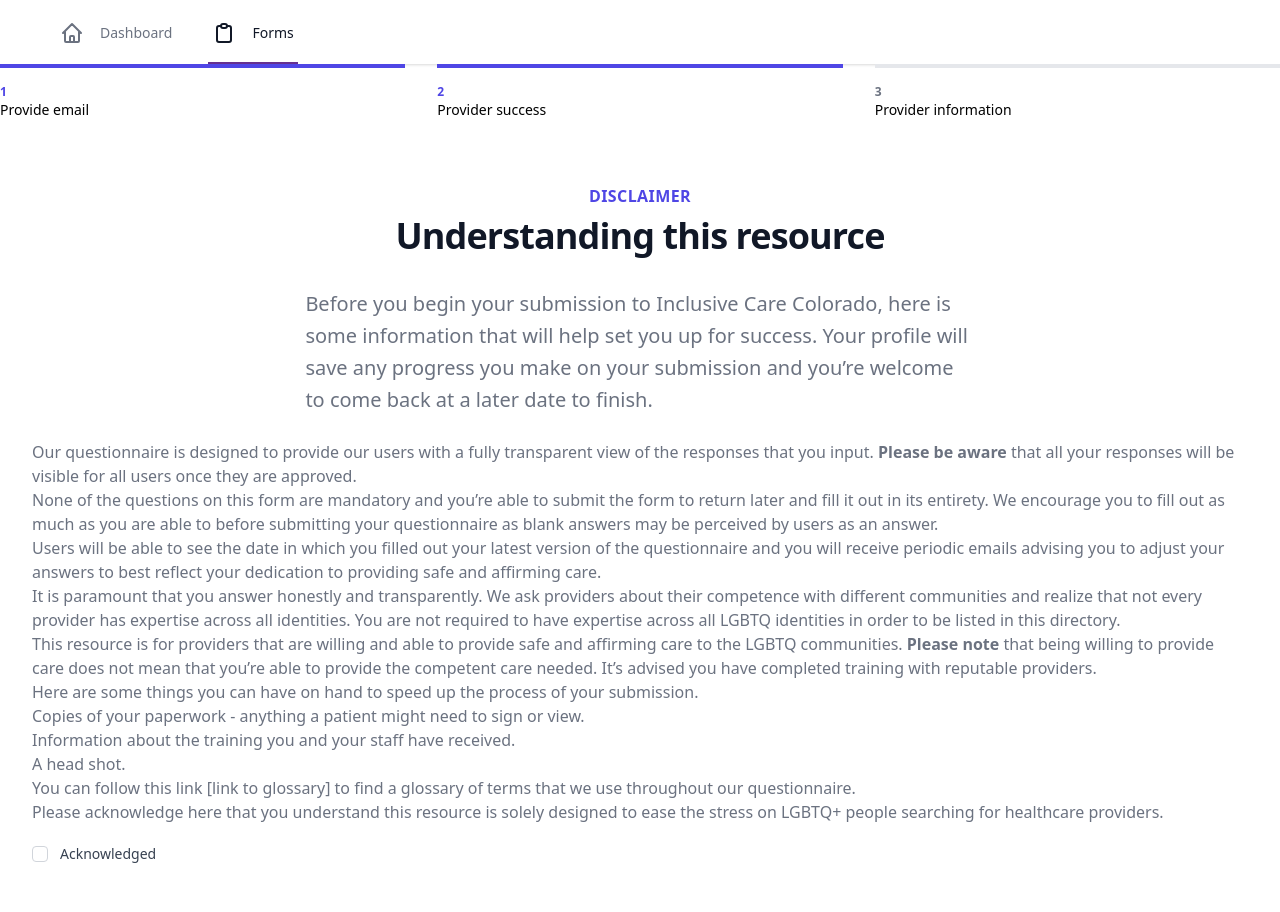
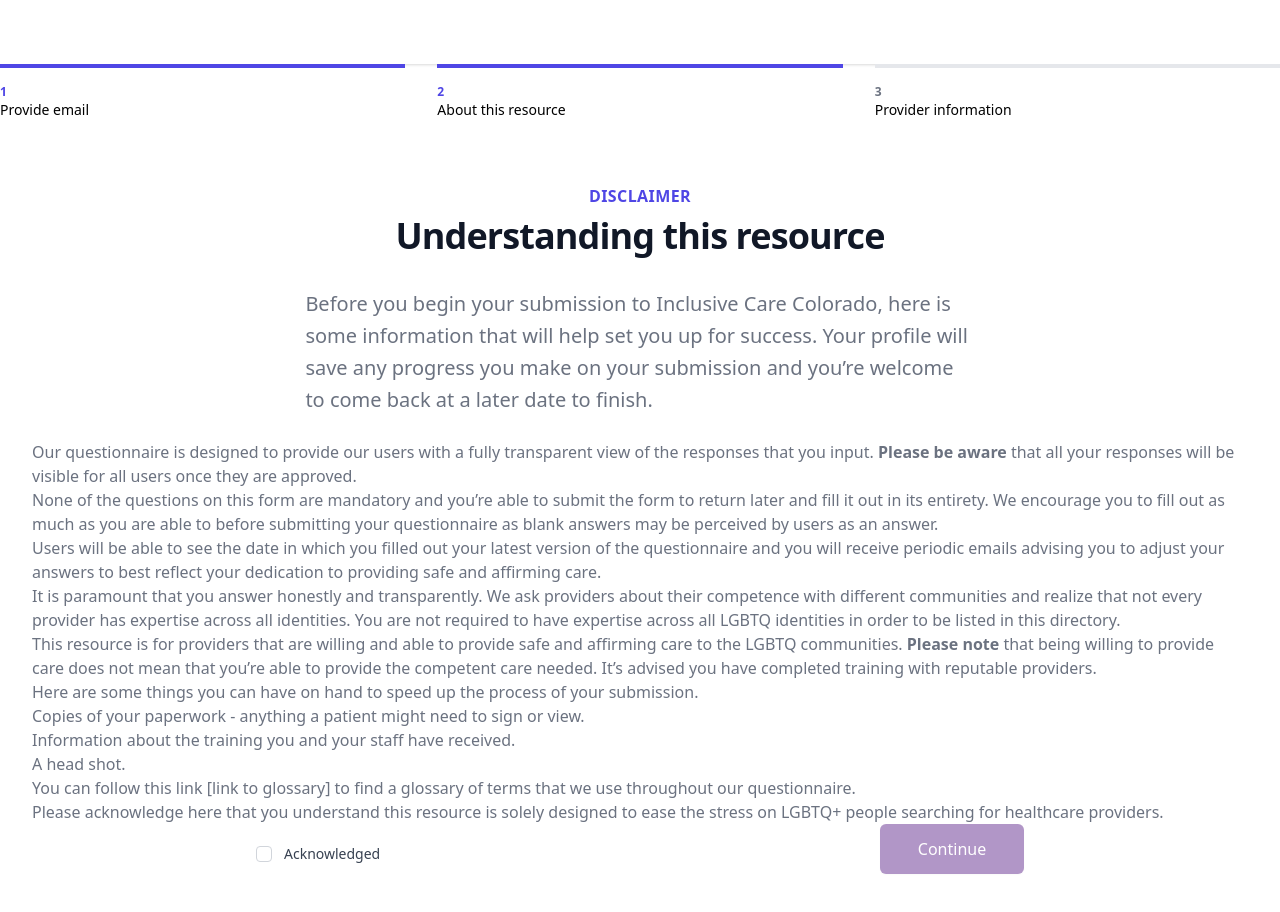
Before and after one commit to OutBoulderCounty/icc-provider-ui, a React (Create React App) app: page /admin/forms in a window 1280 px wide. Both pictures are taken after typing "name@example.com" into the empty fields and a click on the button "Sign in". Shown: the top 912 px of the page. Built offline with nearby package versions, Linux system fonts and the light colour scheme; what @tailwindcss/typography would draw is missing.

Commit message:
updated button on disclaimer to be disabled when box not checked

```diff
--- a/src/components/button.tsx
+++ b/src/components/button.tsx
@@ -6,6 +6,7 @@ type Props = {
   onClick?: () => null
   className?: string
   btnClassName?: string
+  disabled?: boolean
 }
 
 const Button: React.FC<Props> = ({
@@ -14,6 +15,7 @@ const Button: React.FC<Props> = ({
   onClick,
   className,
   btnClassName,
+  disabled
 }: Props) => {
   const colorClasses: string =
     color === "white"
@@ -27,8 +29,9 @@ const Button: React.FC<Props> = ({
     <div className={`sm:flex sm:items-center place-self-center ${className}`}>
       <button
         type="button"
-        className={`inline-flex items-center justify-center px-6 py-3 border border-transparent text-base font-medium rounded-md shadow-sm  focus:outline-none focus:ring-2 focus:ring-offset-2 w-36 focus:ring-violet ${colorClasses} ${btnClassName}`}
+        className={`disabled:opacity-50 disabled:cursor-not-allowed inline-flex items-center justify-center px-6 py-3 border border-transparent text-base font-medium rounded-md shadow-sm  focus:outline-none focus:ring-2 focus:ring-offset-2 w-36 focus:ring-violet ${colorClasses} ${btnClassName}`}
         onClick={onClick}
+        disabled={disabled}
       >
         {children}
       </button>
--- a/src/components/login.tsx
+++ b/src/components/login.tsx
@@ -8,18 +8,18 @@ import SignUpProcess from './signup/signupProcess';
 import useSession from '../context/sessionContext';
 
 const navigation: navItem[] = [
-    {
-        name: 'Dashboard',
-        path: '/admin',
-        Icon: HomeIcon,
-        Link,
-    },
-    {
-        name: 'Forms',
-        path: '/admin/forms',
-        Icon: ClipboardIcon,
-        Link,
-    },
+    // {
+    //     name: 'Dashboard',
+    //     path: '/admin',
+    //     Icon: HomeIcon,
+    //     Link,
+    // },
+    // {
+    //     name: 'Forms',
+    //     path: '/admin/forms',
+    //     Icon: ClipboardIcon,
+    //     Link,
+    // },
 ];
 
 const authorizedList = ['verykenny@gmail.com'];
--- a/src/components/signup/disclaimer.tsx
+++ b/src/components/signup/disclaimer.tsx
@@ -1,4 +1,9 @@
+import React from 'react';
+import Button from '../button';
+
 function Disclaimer() {
+  const [checked, setChecked] = React.useState<boolean>(false);
+
     return (
         <div className="relative py-16 bg-white overflow-hidden">
             <div className="hidden lg:block lg:absolute lg:inset-y-0 lg:h-full lg:w-full">
@@ -93,7 +98,12 @@ function Disclaimer() {
                         resource is solely designed to ease the stress on LGBTQ+
                         people searching for healthcare providers.
                     </p>
-                    <Checkbox />
+                    <div className="max-w-7xl mx-auto px-4 sm:px-6 lg:px-8">
+                        <div className="max-w-3xl mx-auto flex justify-between">
+                            <Checkbox />
+                            <Button className="disabled:opacity-50 disabled:cursor-not-allowed" color="violet" disabled={!checked}>Continue</Button>
+                        </div>
+                    </div>
                 </div>
             </div>
         </div>
--- a/src/components/signup/steps.tsx
+++ b/src/components/signup/steps.tsx
@@ -4,7 +4,7 @@ import useSession from '../../context/sessionContext';
 
 const steps = [
     { id: 1, name: 'Provide email', status: 'complete' },
-    { id: 2, name: 'Provider success', status: 'current' },
+    { id: 2, name: 'About this resource', status: 'current' },
     { id: 3, name: 'Provider information', status: 'upcoming' },
 ];
 
--- a/tailwind.config.js
+++ b/tailwind.config.js
@@ -27,7 +27,10 @@ module.exports = {
     },
   },
   variants: {
-    extend: {},
+    extend: {
+      opacity: ['disabled'],
+      cursor: ['disabled'],
+    },
   },
   plugins: [
     require("@tailwindcss/typography"),
```
